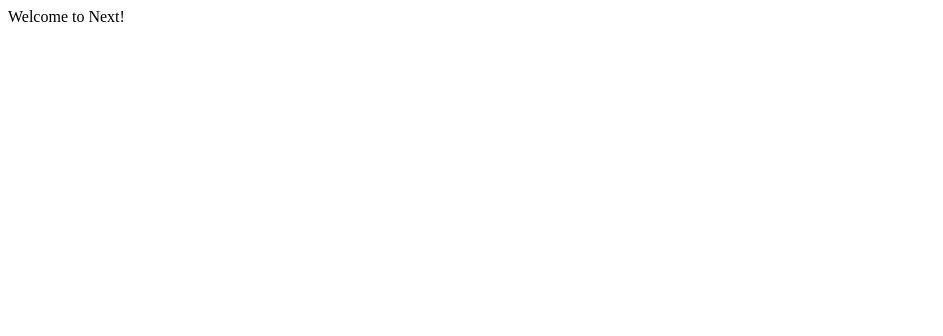
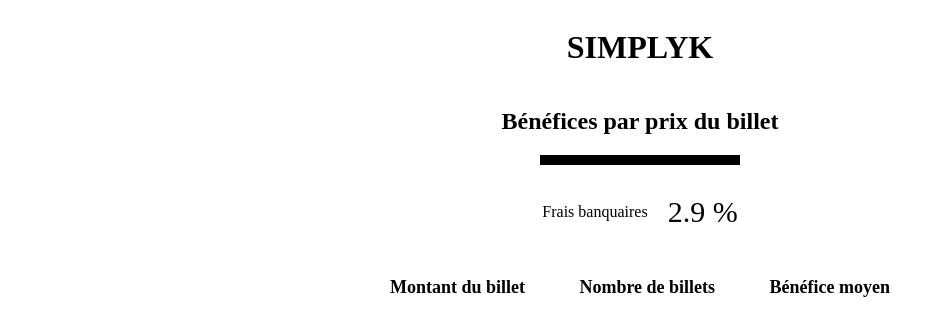
Before and after one commit to yolanlepibrac/izitipsy-empty, a Next.js app: page / in a window 1280 px wide. Shown: the top 336 px of the page, without its empty margins (0-943 px from the left). Built offline with nearby package versions, Linux system fonts and the light colour scheme.

Commit message:
set up homePage

```diff
--- a/pages/index.js
+++ b/pages/index.js
@@ -1,7 +1,34 @@
 
 
-function HomePage() {
-  return <div>Welcome to Next!</div>
+const bankCharges = 2.9
+
+function columnItem(first, second, third, isLegend){
+  return (
+    <div id="tableLegend" style={{display:"flex", flexDirection:"row", width:500, justifyContent:"space-between"}}>
+      <p style={{fontWeight:isLegend?"bold":null, fontSize:isLegend?18:15}}>{first}</p>
+      <p style={{fontWeight:isLegend?"bold":null, fontSize:isLegend?18:15}}>{second}</p>
+      <p style={{fontWeight:isLegend?"bold":null, fontSize:isLegend?18:15}}>{third}</p>
+    </div>
+  )
 }
 
+function HomePage() {
+  return (
+    <div style={{ display:"flex", flexDirection:"column", alignItems: 'center' }}>
+      <h1 style={{textAlign:"center"}}>SIMPLYK</h1>
+      <h2  style={{textAlign:"center"}}>Bénéfices par prix du billet</h2>
+      <div style={{width:200, height:10, backgroundColor:"black", alignItems:"center"}}></div>
+      <div style={{width:"100%", display:"flex", flexDirection:"row", justifyContent:"center", alignItems:"center"}}>
+        <p>Frais banquaires</p>
+        <p style={{fontSize:30, marginLeft:20}}>{bankCharges+" %"}</p>
+      </div>
+
+      {columnItem("Montant du billet","Nombre de billets","Bénéfice moyen", true)}
+
+    </div>
+  )
+}
+
+
+
 export default HomePage
```
